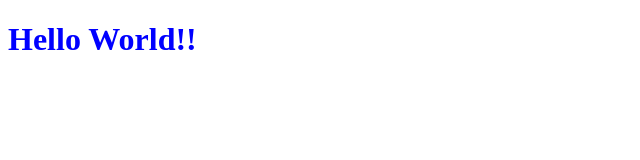
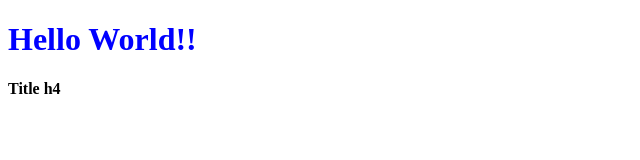
Before and after one commit to ahmadtech199/hello, a plain HTML site: page index.html in a window 1280 px wide. Shown: the full height of the page, 0-640 px from the left. Drawn offline with Linux system fonts and the light colour scheme.

Commit message:
Add file h4 code line

```diff
--- a/index.html
+++ b/index.html
@@ -9,6 +9,7 @@
 
 <body>
     <h1 style="color:blue;">Hello World!!</h1>
+    <h4>Title h4<h4>
 </body>
 
 </html>
```
